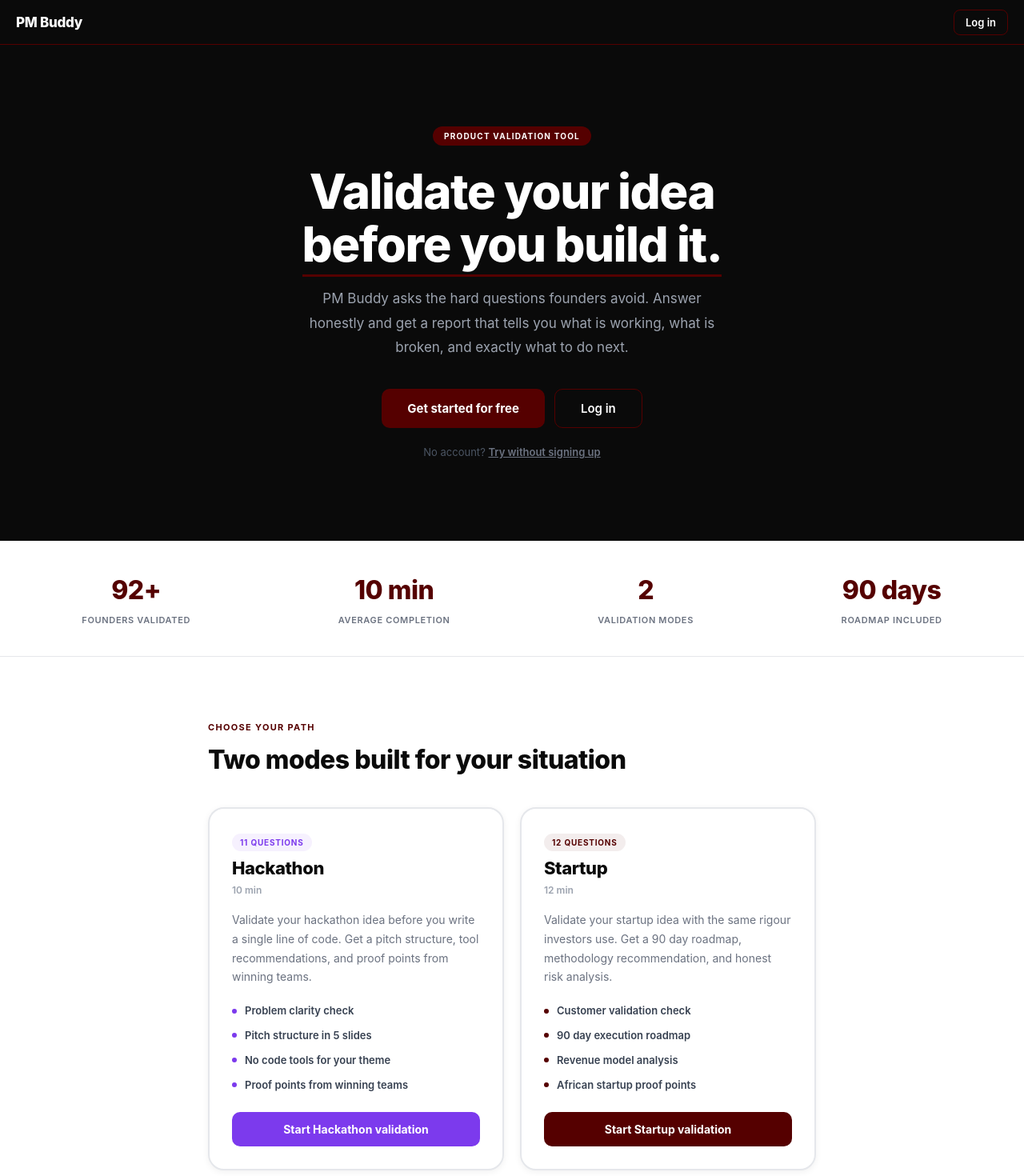
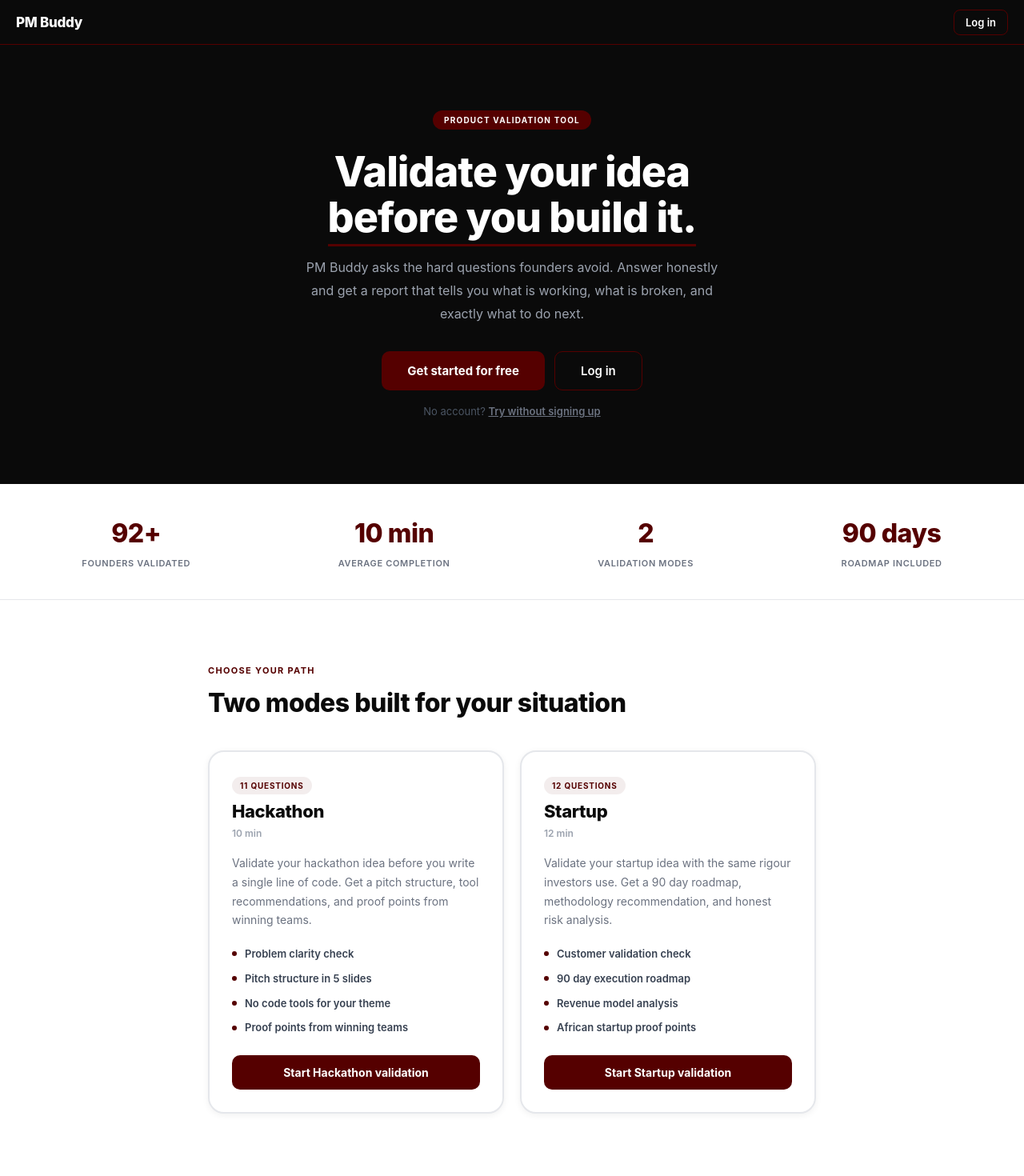
Before and after one commit to BigDebzz/PMBuddy-v3, a React (Create React App) app: page / in a window 1280 px wide. Shown: the top 1470 px of the page at 80% size. Built offline with nearby package versions, Linux system fonts and the light colour scheme; no server answers.

Commit message:
Update LandingScreen.js

```diff
--- a/src/components/LandingScreen.js
+++ b/src/components/LandingScreen.js
@@ -20,7 +20,7 @@ export default function LandingScreen({ onSelectMode, onLogin, onSignup, onDashb
 
       <div style={s.hero}>
         <div style={s.heroInner}>
-          <div style={{ opacity: visible ? 1 : 0, transform: visible ? 'translateY(0)' : 'translateY(24px)', transition: 'all 0.7s ease' }}>
+          <div style={{ opacity: visible ? 1 : 0, transform: visible ? 'translateY(0)' : 'translateY(24px)', transition: 'all 0.6s ease' }}>
             <div style={s.eyebrow}>Product Validation Tool</div>
             <h1 style={s.headline}>
               Validate your idea<br />
@@ -49,6 +49,7 @@ export default function LandingScreen({ onSelectMode, onLogin, onSignup, onDashb
         </div>
       </div>
 
+      <div style={{ opacity: visible ? 1 : 0, transform: visible ? 'translateY(0)' : 'translateY(16px)', transition: 'all 0.6s ease 0.1s' }}>
         <div style={s.statsBand}>
           {[
             { num: '92+', label: 'Founders validated' },
@@ -62,7 +63,9 @@ export default function LandingScreen({ onSelectMode, onLogin, onSignup, onDashb
             </div>
           ))}
         </div>
+      </div>
 
+      <div style={{ opacity: visible ? 1 : 0, transform: visible ? 'translateY(0)' : 'translateY(16px)', transition: 'all 0.6s ease 0.2s' }}>
         <div style={s.modesSection}>
           <div style={s.sectionInner}>
             <p style={s.sectionEye}>Choose your path</p>
@@ -73,7 +76,6 @@ export default function LandingScreen({ onSelectMode, onLogin, onSignup, onDashb
                 badge="11 questions"
                 time="10 min"
                 desc="Validate your hackathon idea before you write a single line of code. Get a pitch structure, tool recommendations, and proof points from winning teams."
-              color="#7C3AED"
                 points={['Problem clarity check', 'Pitch structure in 5 slides', 'No code tools for your theme', 'Proof points from winning teams']}
                 onClick={() => handleSelect('hackathon')}
               />
@@ -82,14 +84,15 @@ export default function LandingScreen({ onSelectMode, onLogin, onSignup, onDashb
                 badge="12 questions"
                 time="12 min"
                 desc="Validate your startup idea with the same rigour investors use. Get a 90 day roadmap, methodology recommendation, and honest risk analysis."
-              color={B}
                 points={['Customer validation check', '90 day execution roadmap', 'Revenue model analysis', 'African startup proof points']}
                 onClick={() => handleSelect('startup')}
               />
             </div>
           </div>
         </div>
+      </div>
 
+      <div style={{ opacity: visible ? 1 : 0, transform: visible ? 'translateY(0)' : 'translateY(16px)', transition: 'all 0.6s ease 0.3s' }}>
         <div style={s.getSection}>
           <div style={s.sectionInner}>
             <p style={s.sectionEye}>What you get</p>
@@ -114,7 +117,9 @@ export default function LandingScreen({ onSelectMode, onLogin, onSignup, onDashb
             </div>
           </div>
         </div>
+      </div>
 
+      <div style={{ opacity: visible ? 1 : 0, transform: visible ? 'translateY(0)' : 'translateY(16px)', transition: 'all 0.6s ease 0.4s' }}>
         <div style={s.forSection}>
           <div style={s.sectionInner}>
             <p style={s.sectionEye}>Who it is for</p>
@@ -135,14 +140,23 @@ export default function LandingScreen({ onSelectMode, onLogin, onSignup, onDashb
             </div>
           </div>
         </div>
+      </div>
 
+      <div style={{ opacity: visible ? 1 : 0, transition: 'all 0.6s ease 0.5s' }}>
         <div style={s.cta}>
           <div style={s.ctaInner}>
             <h2 style={s.ctaH2}>Ready to validate your idea?</h2>
             <p style={s.ctaSub}>Takes 10 minutes. Gives you clarity that founders spend months trying to find on their own.</p>
             <div style={s.ctaBtns}>
+              {user ? (
+                <button style={s.ctaPrimaryBtn} onClick={onDashboard}>Go to my projects</button>
+              ) : (
+                <>
                   <button style={s.ctaPrimaryBtn} onClick={onSignup}>Create a free account</button>
                   <button style={s.ctaOutlineBtn} onClick={() => handleSelect('startup')}>Try without account</button>
+                </>
+              )}
+            </div>
           </div>
         </div>
       </div>
@@ -163,16 +177,16 @@ export default function LandingScreen({ onSelectMode, onLogin, onSignup, onDashb
   );
 }
 
-function ModeCard({ title, badge, time, desc, color, points, onClick }) {
+function ModeCard({ title, badge, time, desc, points, onClick }) {
   const [hovered, setHovered] = useState(false);
   return (
     <div
-      style={{ ...s.modeCard, borderColor: hovered ? color : '#E5E7EB', boxShadow: hovered ? `0 12px 40px ${color}20` : '0 2px 8px rgba(0,0,0,0.06)', transform: hovered ? 'translateY(-3px)' : 'translateY(0)' }}
+      style={{ ...s.modeCard, borderColor: hovered ? B : '#E5E7EB', boxShadow: hovered ? `0 12px 40px ${B}20` : '0 2px 8px rgba(0,0,0,0.06)', transform: hovered ? 'translateY(-3px)' : 'translateY(0)' }}
       onMouseEnter={() => setHovered(true)}
       onMouseLeave={() => setHovered(false)}
     >
       <div style={s.modeCardTop}>
-        <p style={{ ...s.modeBadge, background: color + '12', color }}>{badge}</p>
+        <p style={s.modeBadge}>{badge}</p>
         <h3 style={s.modeTitle}>{title}</h3>
         <p style={s.modeTime}>{time}</p>
       </div>
@@ -180,12 +194,12 @@ function ModeCard({ title, badge, time, desc, color, points, onClick }) {
       <ul style={s.modePoints}>
         {points.map((p, i) => (
           <li key={i} style={s.modePoint}>
-            <span style={{ ...s.modeDot, background: color }} />
+            <span style={s.modeDot} />
             {p}
           </li>
         ))}
       </ul>
-      <button style={{ ...s.modeBtn, background: color }} onClick={onClick}>
+      <button style={s.modeBtn} onClick={onClick}>
         Start {title} validation
       </button>
     </div>
@@ -195,13 +209,13 @@ function ModeCard({ title, badge, time, desc, color, points, onClick }) {
 const s = {
   page: { minHeight: '100vh', background: WH, fontFamily: 'inherit' },
 
-  hero: { background: BL, padding: '100px 20px', display: 'flex', alignItems: 'center', justifyContent: 'center' },
+  hero: { background: BL, padding: '80px 20px', display: 'flex', alignItems: 'center', justifyContent: 'center' },
   heroInner: { maxWidth: 620, width: '100%', textAlign: 'center' },
   eyebrow: { display: 'inline-block', background: B, color: WH, fontSize: 10, fontWeight: 700, padding: '4px 14px', borderRadius: 100, letterSpacing: '0.12em', textTransform: 'uppercase', marginBottom: 24 },
-  headline: { fontSize: 'clamp(36px, 6vw, 60px)', fontWeight: 800, color: WH, lineHeight: 1.1, marginBottom: 20, letterSpacing: '-1.5px' },
+  headline: { fontSize: 'clamp(32px, 5vw, 52px)', fontWeight: 800, color: WH, lineHeight: 1.1, marginBottom: 20, letterSpacing: '-1px' },
   headlineAccent: { color: WH, borderBottom: `3px solid ${B}`, paddingBottom: 2 },
-  heroSub: { fontSize: 17, color: '#9CA3AF', lineHeight: 1.8, marginBottom: 36, maxWidth: 520, margin: '0 auto 36px' },
-  heroBtns: { display: 'flex', gap: 12, flexWrap: 'wrap', marginBottom: 20, justifyContent: 'center' },
+  heroSub: { fontSize: 16, color: '#9CA3AF', lineHeight: 1.8, marginBottom: 32, maxWidth: 520, margin: '0 auto 32px' },
+  heroBtns: { display: 'flex', gap: 12, flexWrap: 'wrap', marginBottom: 16, justifyContent: 'center' },
   primaryBtn: { padding: '14px 32px', background: B, color: WH, border: 'none', borderRadius: 10, fontSize: 15, fontWeight: 700, cursor: 'pointer', fontFamily: 'inherit' },
   outlineBtn: { padding: '14px 32px', background: 'transparent', color: WH, border: `1.5px solid ${B}`, borderRadius: 10, fontSize: 15, fontWeight: 600, cursor: 'pointer', fontFamily: 'inherit' },
   heroSkip: { fontSize: 13, color: '#4B5563', textAlign: 'center' },
@@ -219,14 +233,14 @@ const s = {
   modesGrid: { display: 'grid', gridTemplateColumns: 'repeat(auto-fit, minmax(300px, 1fr))', gap: 20 },
   modeCard: { background: WH, border: '2px solid #E5E7EB', borderRadius: 20, padding: '28px', transition: 'all 0.25s ease' },
   modeCardTop: { marginBottom: 16 },
-  modeBadge: { display: 'inline-block', fontSize: 10, fontWeight: 700, padding: '3px 10px', borderRadius: 100, textTransform: 'uppercase', letterSpacing: '0.08em', marginBottom: 8 },
+  modeBadge: { display: 'inline-block', fontSize: 10, fontWeight: 700, padding: '3px 10px', borderRadius: 100, textTransform: 'uppercase', letterSpacing: '0.08em', marginBottom: 8, background: B + '12', color: B },
   modeTitle: { fontSize: 22, fontWeight: 800, color: BL, letterSpacing: '-0.4px', marginBottom: 4 },
   modeTime: { fontSize: 12, color: '#9CA3AF', fontWeight: 600 },
   modeDesc: { fontSize: 14, color: '#6B7280', lineHeight: 1.7, marginBottom: 20 },
   modePoints: { listStyle: 'none', padding: 0, margin: '0 0 24px', display: 'flex', flexDirection: 'column', gap: 10 },
   modePoint: { display: 'flex', alignItems: 'center', gap: 10, fontSize: 13, color: '#374151', fontWeight: 600 },
-  modeDot: { width: 6, height: 6, borderRadius: '50%', flexShrink: 0 },
-  modeBtn: { width: '100%', color: WH, border: 'none', borderRadius: 10, padding: '13px', fontSize: 14, fontWeight: 700, cursor: 'pointer', fontFamily: 'inherit' },
+  modeDot: { width: 6, height: 6, borderRadius: '50%', flexShrink: 0, background: B },
+  modeBtn: { width: '100%', color: WH, border: 'none', borderRadius: 10, padding: '13px', fontSize: 14, fontWeight: 700, cursor: 'pointer', fontFamily: 'inherit', background: B },
 
   getSection: { background: '#F9FAFB', padding: '80px 20px' },
   getGrid: { display: 'grid', gridTemplateColumns: 'repeat(auto-fit, minmax(280px, 1fr))', gap: 16 },
```
Lines whose indentation alone changed are shown as unchanged.
